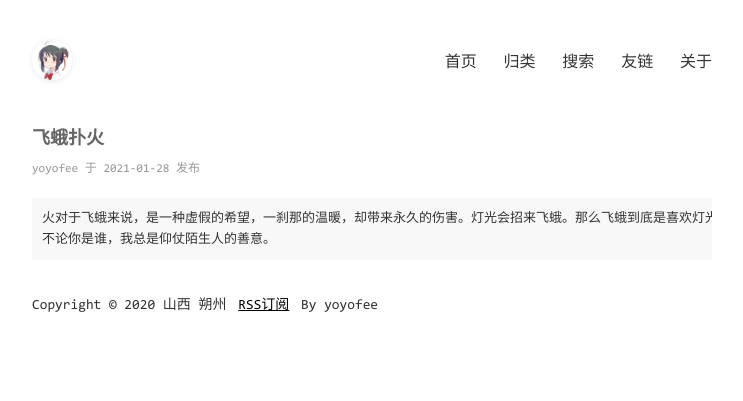
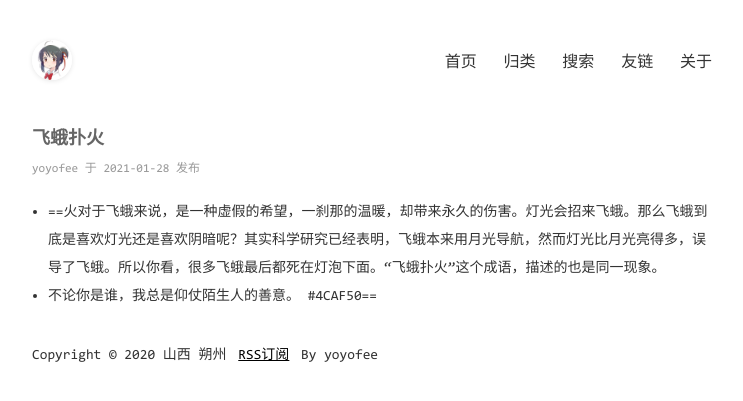
Before and after one commit to yoyofee/yoyofee.github.io, a Jekyll site: the page built from _posts/2021-01-28-飞蛾扑火.md, in a window 1280 px wide. Shown: the top 401 px of the page, without its empty margins (268-1011 px from the left). Built offline with Jekyll 4.4.1, drawn with Linux system fonts in a browser that asks for light colours; comment, search, counter and statistics services are not loaded.

Commit message:
修改文件: _posts/2021-01-28-飞蛾扑火.md

```diff
--- a/_posts/2021-01-28-飞蛾扑火.md
+++ b/_posts/2021-01-28-飞蛾扑火.md
@@ -4,5 +4,6 @@ title: 飞蛾扑火
 categories: [我的文章]
 ---
 
-	火对于飞蛾来说，是一种虚假的希望，一刹那的温暖，却带来永久的伤害。灯光会招来飞蛾。那么飞蛾到底是喜欢灯光还是喜欢阴暗呢？其实科学研究已经表明，飞蛾本来用月光导航，然而灯光比月光亮得多，误导了飞蛾。所以你看，很多飞蛾最后都死在灯泡下面。“飞蛾扑火”这个成语，描述的也是同一现象。
-    不论你是谁，我总是仰仗陌生人的善意。
+
+ - 	==火对于飞蛾来说，是一种虚假的希望，一刹那的温暖，却带来永久的伤害。灯光会招来飞蛾。那么飞蛾到底是喜欢灯光还是喜欢阴暗呢？其实科学研究已经表明，飞蛾本来用月光导航，然而灯光比月光亮得多，误导了飞蛾。所以你看，很多飞蛾最后都死在灯泡下面。“飞蛾扑火”这个成语，描述的也是同一现象。
+ -     不论你是谁，我总是仰仗陌生人的善意。 #4CAF50==
```
